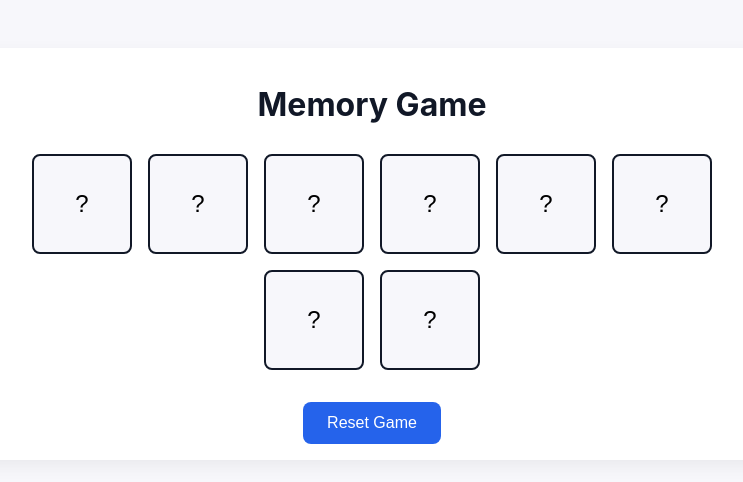
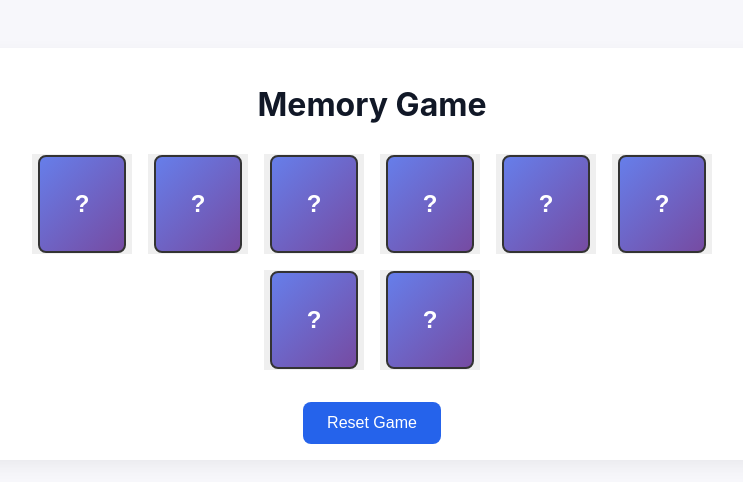
Before and after one commit to evgenyvinnik/ReactPractice, a React (Vite) app: page /memory_game in a window 1280 px wide. Shown: the top 482 px of the page, without its empty margins (268-1011 px from the left). Built offline with nearby package versions, Linux system fonts and the light colour scheme.

Commit message:
Finished memory game

```diff
--- a/src/pages/memory_game/MemoryGame.jsx
+++ b/src/pages/memory_game/MemoryGame.jsx
@@ -8,22 +8,26 @@ function Cell({ index, cell, onClick, disabled }) {
 
   return (
     <button
-      className="cell"
+      className={`cell ${isRevealed ? "revealed" : ""} ${
+        isMatched ? "matched" : ""
+      }`}
       onClick={() => {
         onClick(index);
       }}
       disabled={disabled || isMatched}
     >
-      {isRevealed || isMatched ? value : "?"}
+      <div className="cell-inner">
+        <div className="cell-front">?</div>
+        <div className="cell-back">{value}</div>
+      </div>
     </button>
   );
 }
 
 function Board() {
-
   const initializeBoard = () => {
     const pairs = Array.from({ length: SIZE / 2 }, (_, i) => i + 1);
-     const shuffled = [...pairs, ...pairs].sort(() => Math.random() - 0.5);
+    const shuffled = [...pairs, ...pairs].sort(() => Math.random() - 0.5);
 
     return shuffled.map((value) => ({
       value: value,
@@ -36,54 +40,50 @@ function Board() {
   const [firstSelection, setFirstSelection] = useState(null);
   const [isChecking, setIsChecking] = useState(false);
 
-  const resetBoard = () => {
-    setBoard(initializeBoard());
-  };
+  const onCellClick = (index) => {
+    const cell = board[index];
 
-  const revealCell = (index) => {
-    const newBoard = board.slice();
+    if (cell.isRevealed || cell.isMatched || isChecking) {
+      return;
+    }
+
+    const newBoard = [...board];
     newBoard[index].isRevealed = true;
     setBoard(newBoard);
-  };
 
-  const onCellClick = (index) => {
-    // Handle cell click logic here
-    if (board[index].isRevealed || board[index].isMatched) {
-      return; // Ignore clicks on revealed or matched cells
-    }
-
-    if (firstSelection == null) {
-      // First cell selected
-      revealCell(index);
+    if (firstSelection === null) {
       setFirstSelection(index);
     } else {
-      // Second cell selected
-      revealCell(index);
-      if (board[firstSelection].value === board[index].value) {
-        // It's a match
-        const newBoard = board.slice();
+      setIsChecking(true);
+
+      if (newBoard[firstSelection].value === newBoard[index].value) {
         newBoard[firstSelection].isMatched = true;
         newBoard[index].isMatched = true;
         setBoard(newBoard);
+        setFirstSelection(null);
+        setIsChecking(false);
       } else {
-        // Not a match, hide cells after a delay
         setTimeout(() => {
-          const newBoard = board.slice();
-          newBoard[firstSelection].isRevealed = false;
-          newBoard[index].isRevealed = false;
-          setBoard(newBoard);
+          setBoard((prev) =>
+            prev.map((cell, i) =>
+              i === firstSelection || i === index
+                ? { ...cell, isRevealed: false }
+                : cell
+            )
+          );
+          setFirstSelection(null);
+          setIsChecking(false);
         }, 1000);
       }
-      setFirstSelection(null);
     }
   };
 
   useEffect(() => {
-    // Check for game completion
     if (board.every((cell) => cell.isMatched)) {
       setTimeout(() => {
         alert("Congratulations! You've matched all pairs!");
-        resetBoard();
+        setBoard(initializeBoard());
+        setFirstSelection(null);
       }, 500);
     }
   }, [board]);
@@ -92,10 +92,23 @@ function Board() {
     <>
       <div className="board">
         {board.map((cell, index) => (
-          <Cell key={index} index={index} cell={cell} onClick={onCellClick} />
+          <Cell
+            key={index}
+            index={index}
+            cell={cell}
+            onClick={onCellClick}
+            disabled={isChecking}
+          />
         ))}
       </div>
-      <button className="reset-button" onClick={resetBoard}>
+      <button
+        className="reset-button"
+        onClick={() => {
+          setBoard(initializeBoard());
+          setFirstSelection(null);
+          setIsChecking(false);
+        }}
+      >
         Reset Game
       </button>
     </>
--- a/src/pages/memory_game/styles.css
+++ b/src/pages/memory_game/styles.css
@@ -13,10 +13,53 @@
   border: 2px solid var(--text);
   display: inline-block;
   margin: 8px;
-  border-radius: 8px;
-  background-color: var(--bg);
+  border: none;
   cursor: pointer;
   font-size: 24px;
+}
+
+
+.cell-inner {
+  position: relative;
+  width: 100%;
+  height: 100%;
+  text-align: center;
+  transition: transform 0.6s;
+  transform-style: preserve-3d;
+}
+
+.cell.revealed .cell-inner,
+.cell.matched .cell-inner {
+  transform: rotateY(180deg);
+}
+
+.cell-front, .cell-back {
+  position: absolute;
+  width: 100%;
+  height: 100%;
+  backface-visibility: hidden;
+  display: flex;
+  align-items: center;
+  justify-content: center;
+  border: 2px solid #333;
+  border-radius: 8px;
+  font-size: 24px;
+  font-weight: bold;
+}
+
+.cell-front {
+  background: linear-gradient(135deg, #667eea 0%, #764ba2 100%);
+  color: white;
+}
+
+.cell-back {
+  background: white;
+  transform: rotateY(180deg);
+}
+
+.cell.matched .cell-back {
+  background: #4CAF50;
+  color: white;
 }
 
 .board {
```
